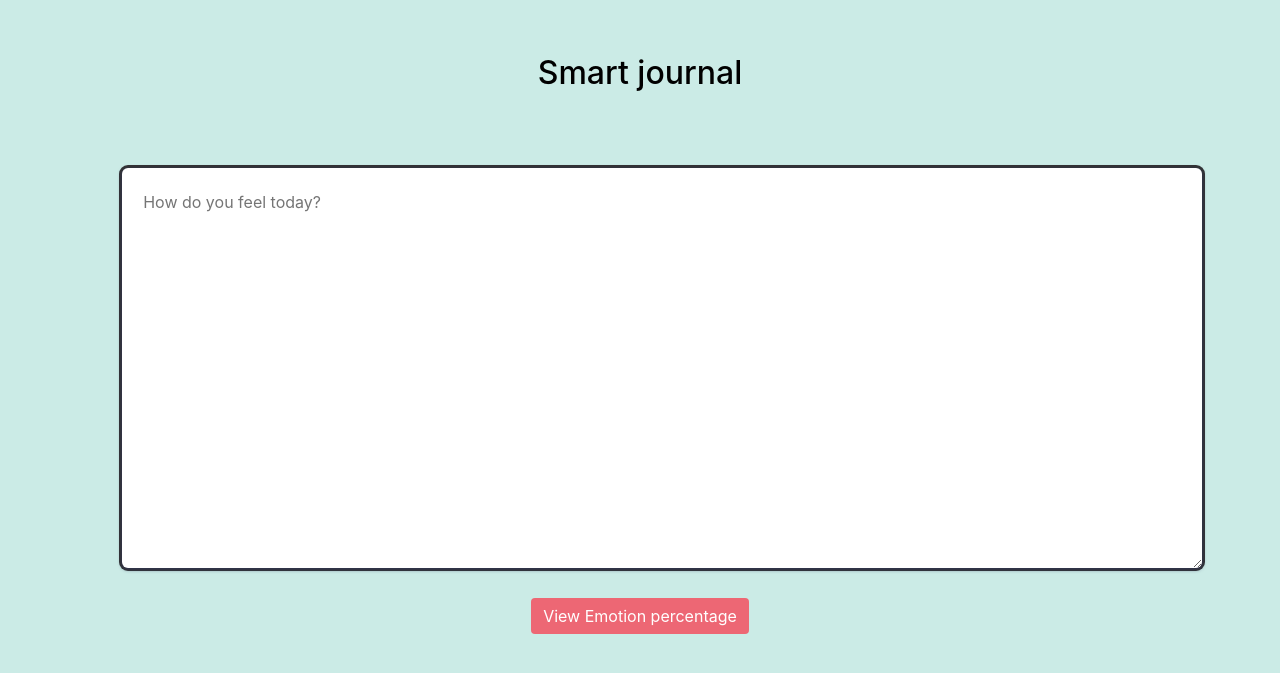
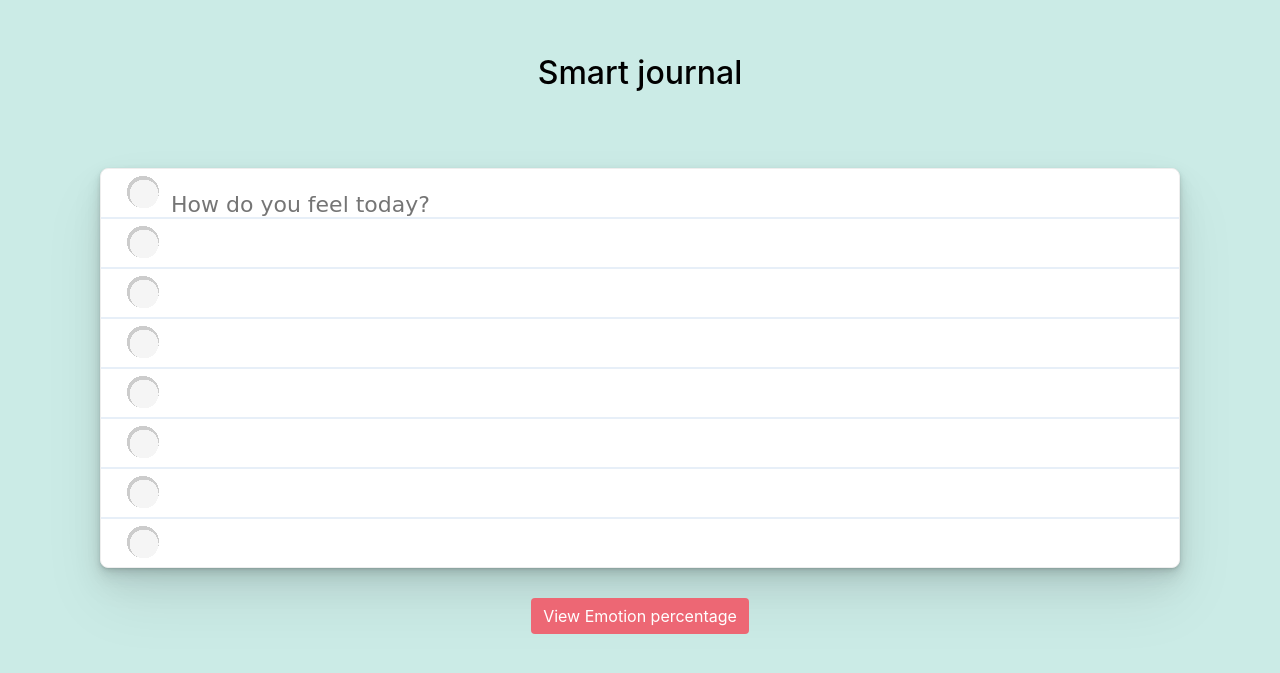
Before and after one commit to vaibhavbichave/Smart-Journal, a Django app: page /journal/ in a window 1280 px wide. Shown: the part 77-750 px from the top of the page. Run offline with Django 4.2, Linux system fonts and the light colour scheme; a user stored in the database is signed in; parts of the project's set-up code (start-up, migrations or seed data) failed here and were passed over; some libraries are stand-ins or nearby versions.

Commit message:
input box css added

```diff
--- a/static/css/predict.css
+++ b/static/css/predict.css
@@ -29,13 +29,7 @@ canvas {
 
 .journalSpace {
 
-    width: 100%;
-    height: 50vh;
-    margin: 2%;
-    border: none;
-    padding: 2%;
-    border-radius: 6px;
-    box-shadow: #2f3557 0px 1px 4px, rgb(51, 51, 51) 0px 0px 0px 3px;
+
 }
 
 .prediction {
@@ -47,3 +41,29 @@ canvas {
 canvas {
     margin: auto;
 }
+
+    textarea
+    {
+        border: 1px solid #EEEEEE;
+        border-radius: 8px;
+
+
+        outline: none;
+        box-shadow: 1px 1px 0 #DDDDDD;
+        display: block;
+        font-family: 'Marck Script',cursive;
+        font-size: 22px;
+        line-height: 50px;
+        margin: 2% auto;
+        padding: 11px 25px 10px 70px;
+        resize: none;
+        height: 80vh;
+        width: 100%;
+
+        background-image: -moz-linear-gradient(top , transparent, transparent 48px,#E7EFF8 0px), -moz-radial-gradient(2% 50%, circle closest-corner, #f5f5f5, #f5f5f5 39%, transparent 0%), -moz-radial-gradient(3.9% 46% , circle closest-corner, #CCCCCC, #CCCCCC 43.5%, transparent 0%);
+        background-image: -webkit-linear-gradient(top , transparent, transparent 48px,#E7EFF8 0), -webkit-radial-gradient(4% 50%, circle closest-corner, #f5f5f5, #f5f5f5 29%, transparent 0%), -webkit-radial-gradient(3.9% 46%, circle closest-corner, #cccccc, #cccccc 33.5%, transparent 0%);
+
+        -webkit-background-size:  100% 52px;
+        background-size: 100% 50px;
+        box-shadow: rgba(0, 0, 0, 0.07) 0px 1px 2px, rgba(0, 0, 0, 0.07) 0px 2px 4px, rgba(0, 0, 0, 0.07) 0px 4px 8px, rgba(0, 0, 0, 0.07) 0px 8px 16px, rgba(0, 0, 0, 0.07) 0px 16px 32px, rgba(0, 0, 0, 0.07) 0px 32px 64px;
+    }
```
Also changed, not shown: db.sqlite3.
